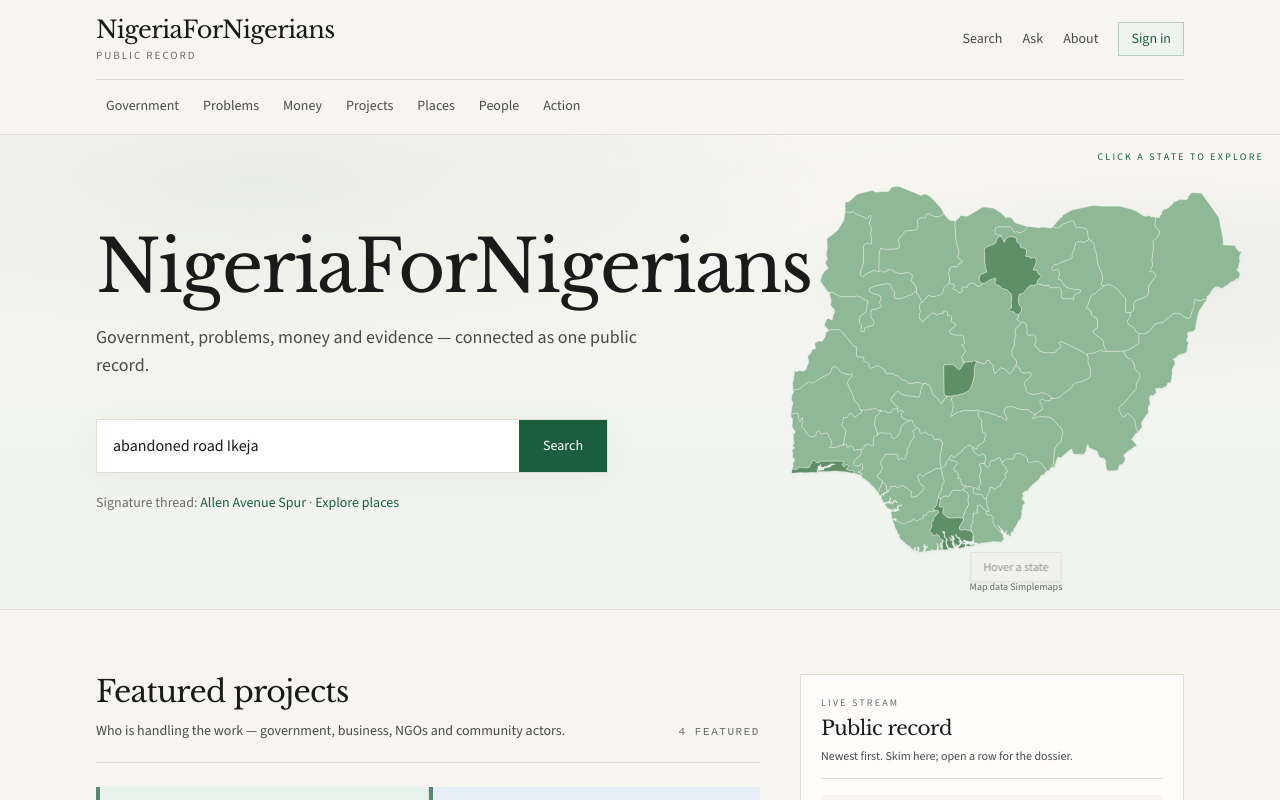
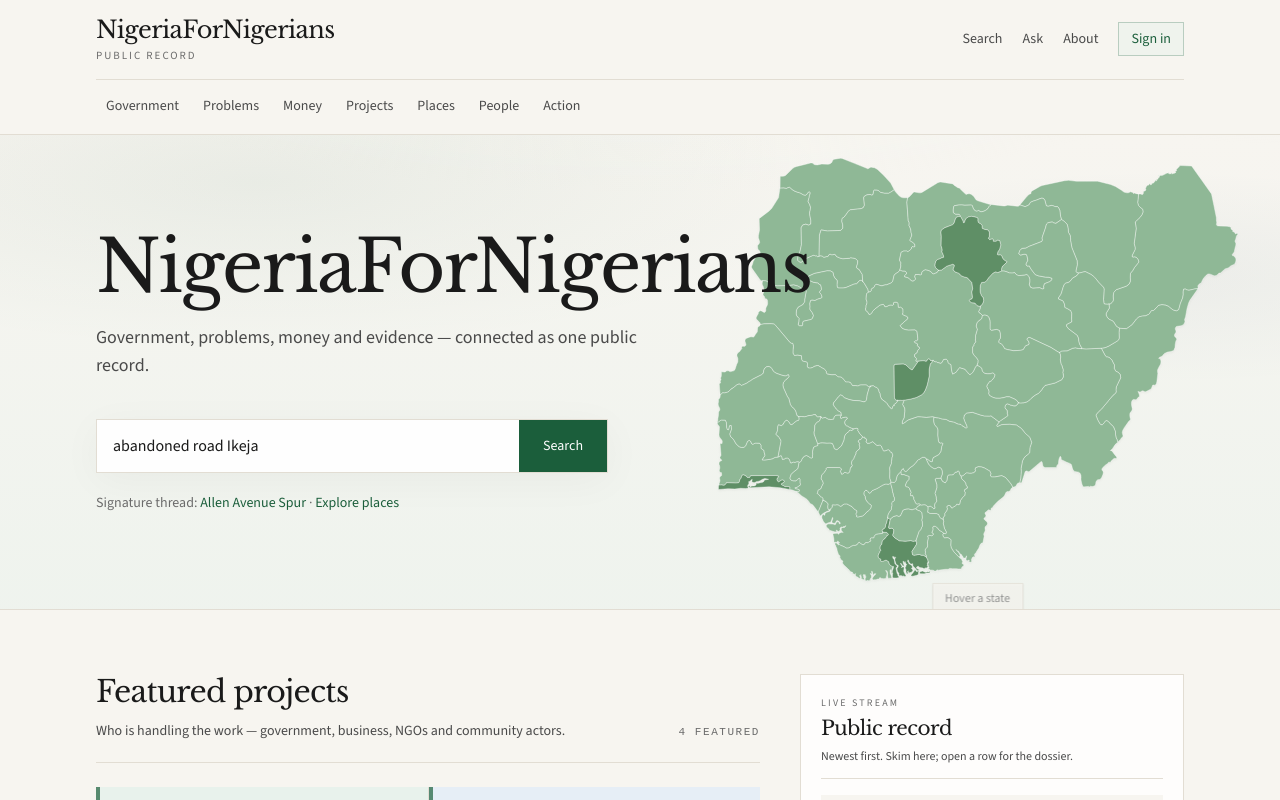
Before and after one commit to CodenNerd/nigerians.africa, a Next.js app in the folder apps/web/: page / in a window 1280 px wide. Shown: the top 800 px of the page. Built offline with nearby package versions, Linux system fonts and the light colour scheme.

Commit message:
Set hero Nigeria map width to 50%.
Co-authored-by: Cursor <cursoragent@cursor.com>

```diff
--- a/apps/web/src/app/page.tsx
+++ b/apps/web/src/app/page.tsx
@@ -17,8 +17,8 @@ export default function HomePage() {
     <div>
       <section className="hero-field relative overflow-hidden">
         {/* Map art — secondary to brand, still interactive */}
-        <div className="pointer-events-none absolute inset-y-0 right-0 z-0 hidden w-[42%] items-center justify-end lg:flex xl:w-[46%]">
-          <div className="pointer-events-auto w-[92%] max-w-md pr-4 xl:max-w-lg">
+        <div className="pointer-events-none absolute inset-y-0 right-0 z-0 hidden w-1/2 items-center justify-end lg:flex">
+          <div className="pointer-events-auto w-[92%] max-w-none pr-4">
             <p className="mb-1 text-right text-[10px] font-medium uppercase tracking-[0.22em] text-civic-green">
               Click a state to explore
             </p>
```
